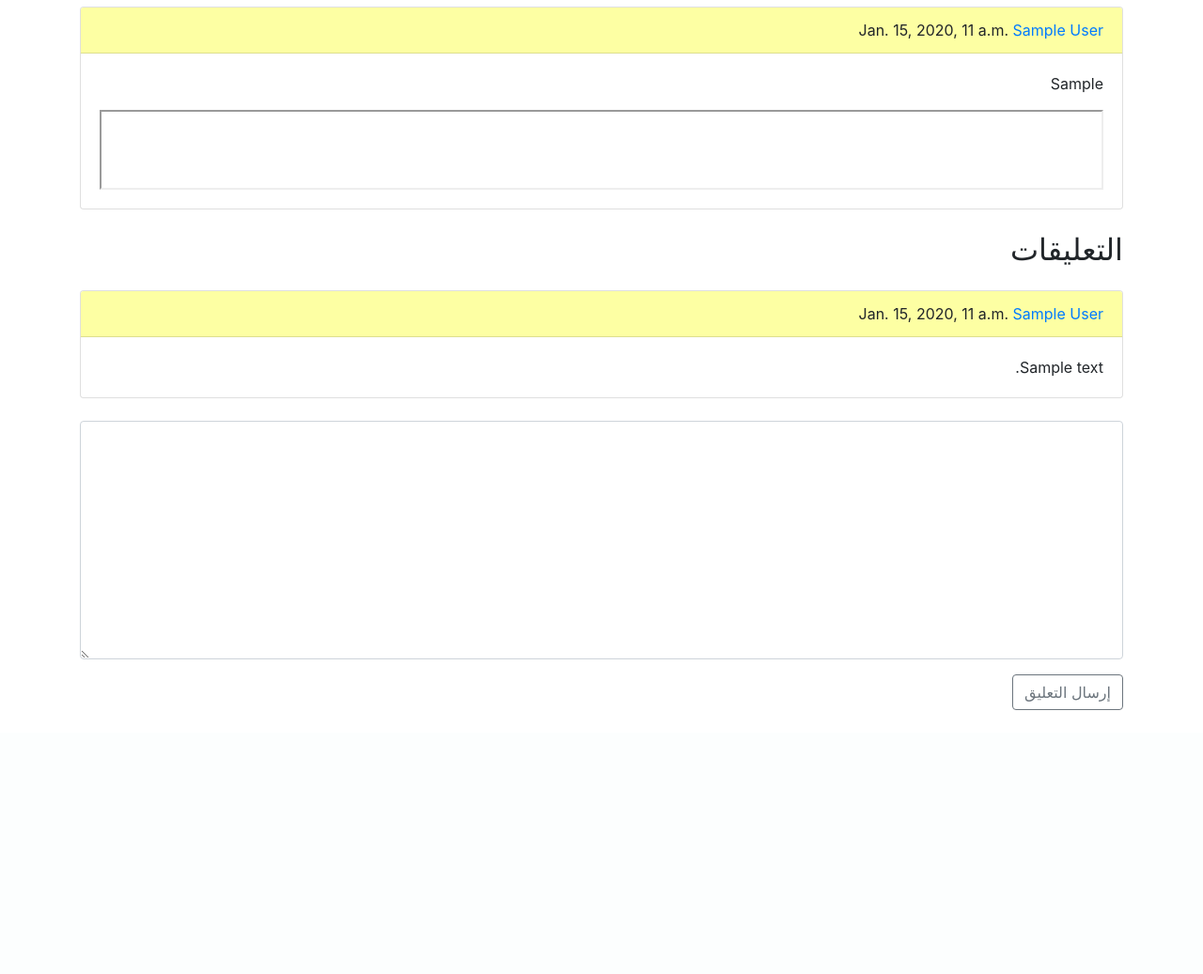
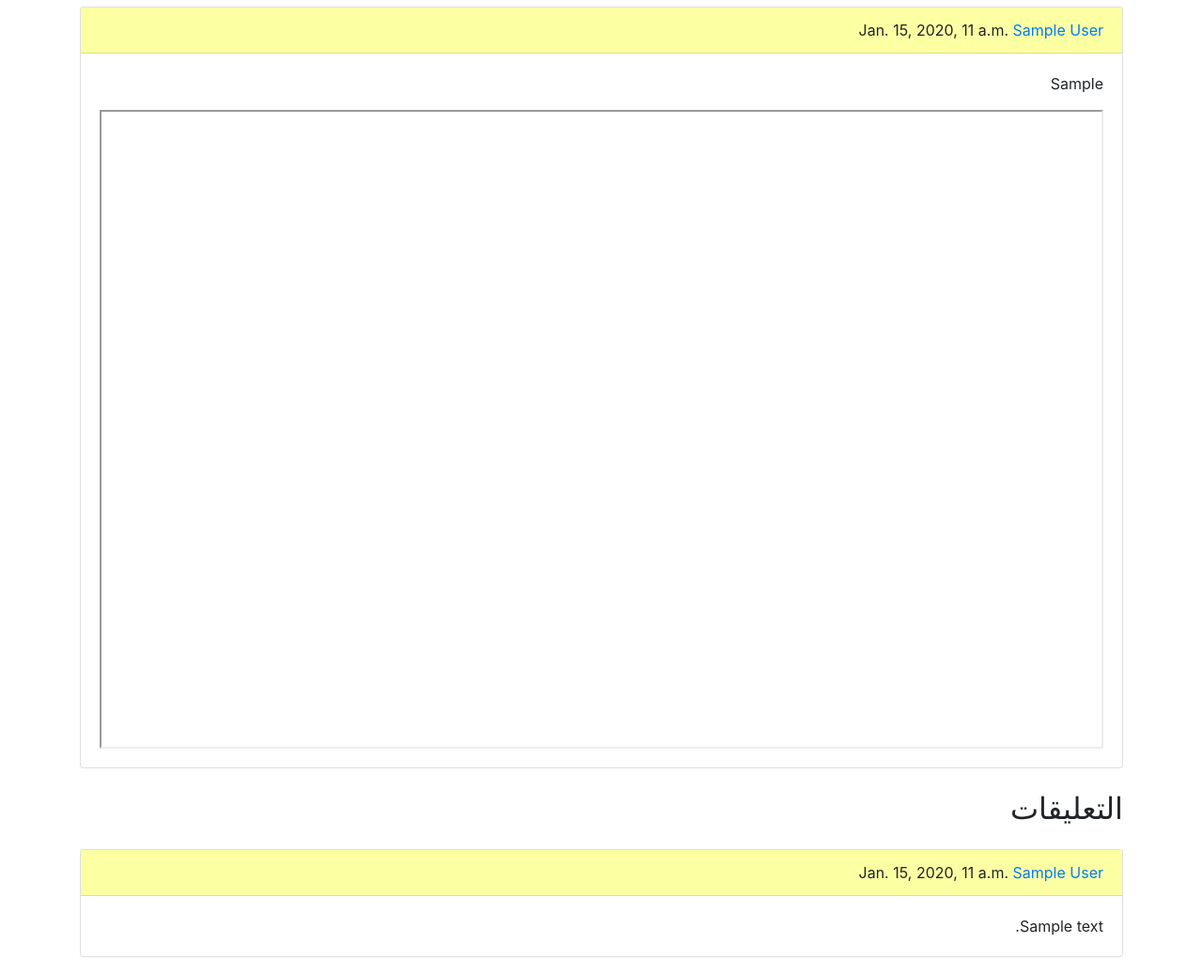
Before and after one commit to Abdeldjalil-H/dzmo, a Django app: page /control/correction/1 in a window 1280 px wide. Shown: the part 241-1278 px from the top of the page at 94% size. Before the commit the page ends 997 px from the top, so only its background shows below. Run offline with Django 3.2, Linux system fonts and the light colour scheme; a user stored in the database is signed in; tables that the repository leaves empty hold one stand-in row (values such as "Sample post"); some libraries are stand-ins or nearby versions.

Commit message:
settings of problem submission file

```diff
--- a/problems/templates/problems/problem-submit.html
+++ b/problems/templates/problems/problem-submit.html
@@ -115,7 +115,7 @@
         {%if 'image' in this_sub.file.content_type%}
             <img src="{{this_sub.file.url}}" alt="{{this_sub.file.name}}" style="width:100%; max-width:100%"/>
         {%else%}
-            <iframe class="embed-responsive" src="{{this_sub.file.url}}" type="{{this_sub.file.content_type}}" width="100%" height="85vh"></iframe>
+            <iframe class="embed-responsive" src="{{this_sub.file.url}}" type="{{this_sub.file.content_type}}" width="100%" style="height:85vh"></iframe>
         {%endif%}
         {%endif%}
     </div>
```
